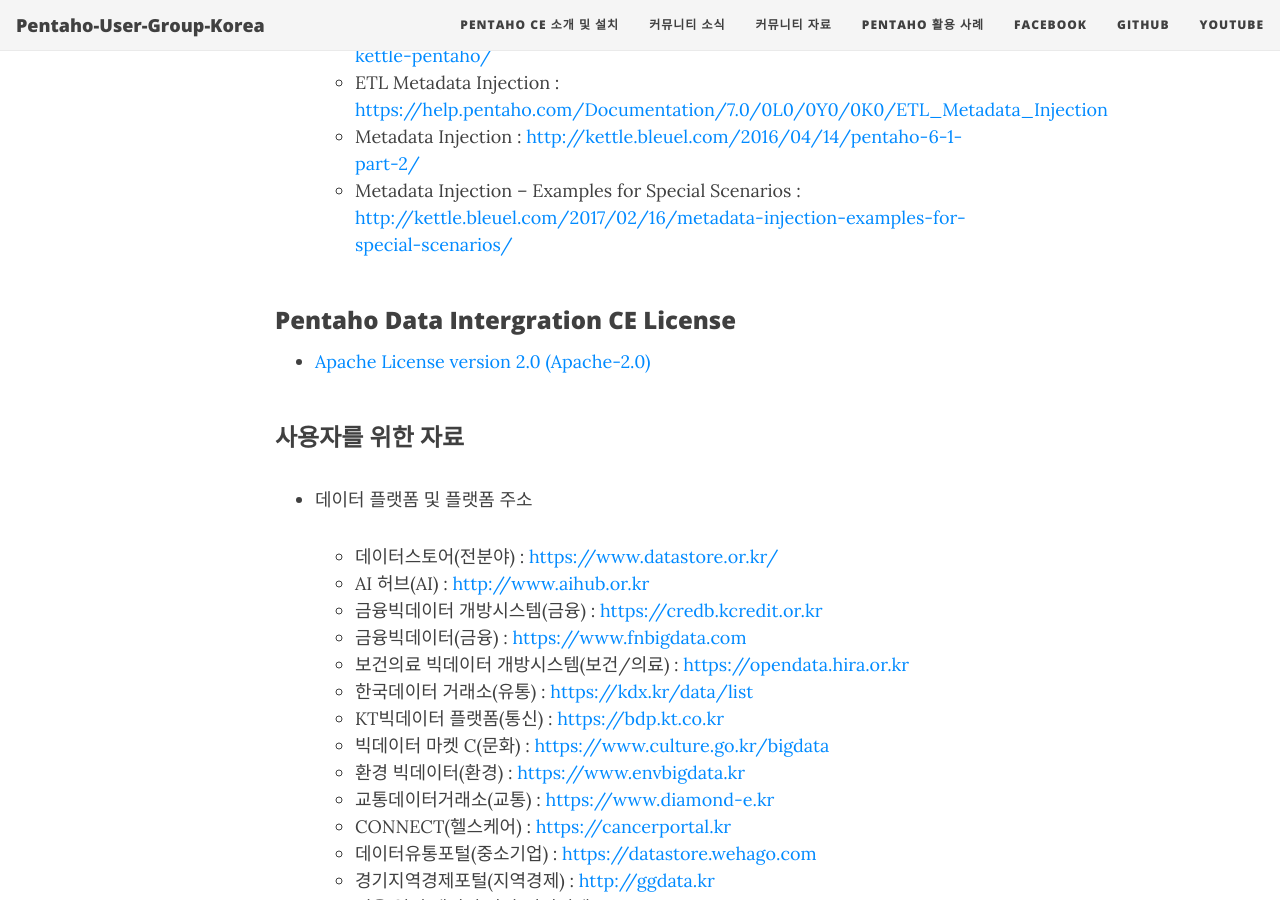
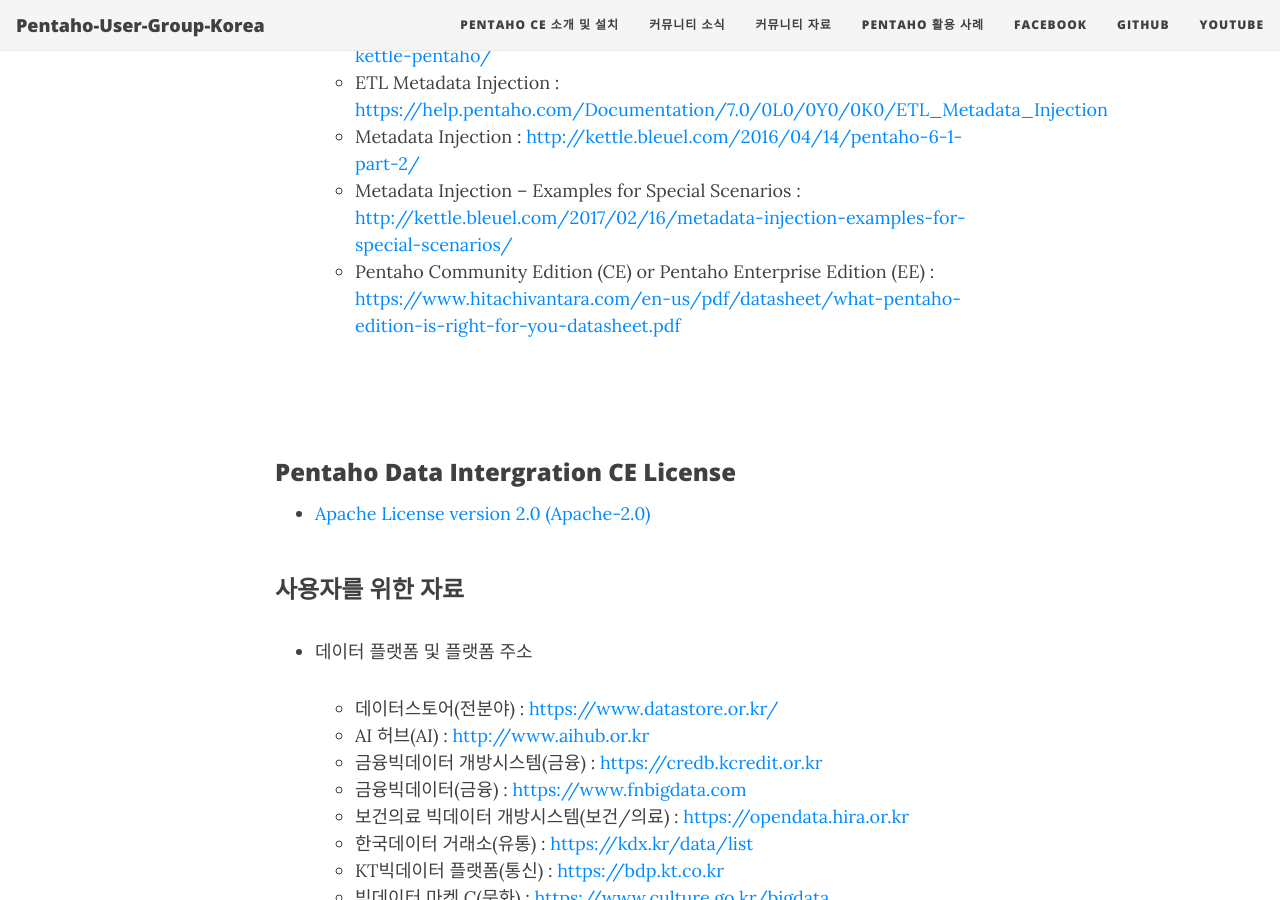
Before and after one commit to Pentaho-User-Group-Korea/Pentaho-User-Group-Korea.github.io, a Jekyll site: the page built from reference.md, in a window 1280 px wide and 900 px high, scrolled down 1816 px. Built offline with Jekyll 4.4.1, drawn with Linux system fonts in a browser that asks for light colours; nearby versions of some CDN libraries.

Commit message:
Update reference.md

```diff
--- a/reference.md
+++ b/reference.md
@@ -49,6 +49,8 @@ title: 커뮤니티 자료
   * ETL Metadata Injection : <https://help.pentaho.com/Documentation/7.0/0L0/0Y0/0K0/ETL_Metadata_Injection>
   * Metadata Injection : <http://kettle.bleuel.com/2016/04/14/pentaho-6-1-part-2/>
   * Metadata Injection – Examples for Special Scenarios : <http://kettle.bleuel.com/2017/02/16/metadata-injection-examples-for-special-scenarios/>
+  * Pentaho Community Edition (CE) or Pentaho Enterprise Edition (EE) : <https://www.hitachivantara.com/en-us/pdf/datasheet/what-pentaho-edition-is-right-for-you-datasheet.pdf>
+
 <br/>
 <br/>
 
```
